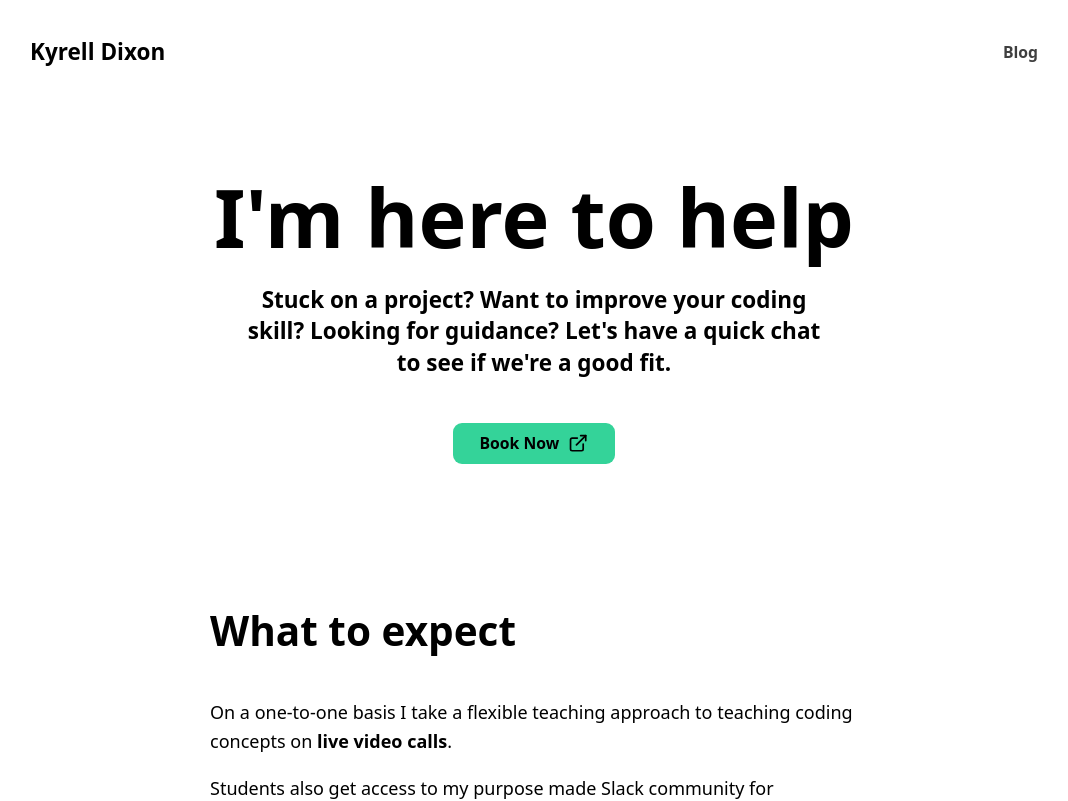
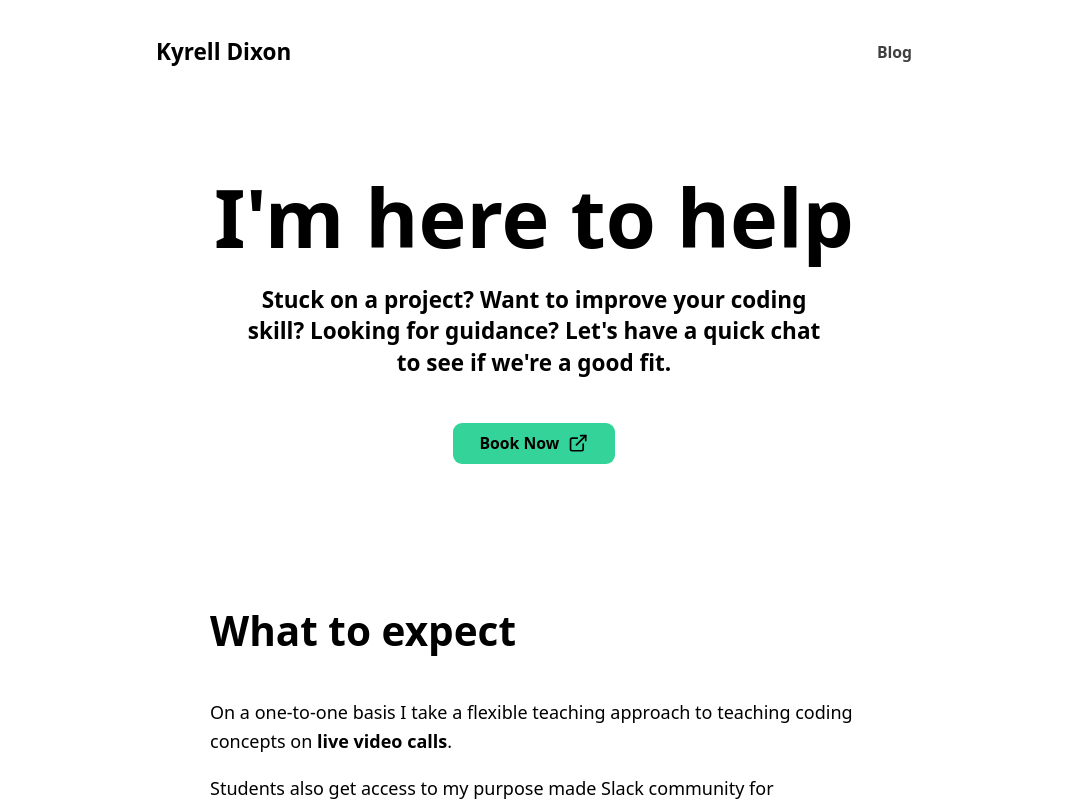
Before and after one commit to kyrelldixon/kyrelldixon.com, a Next.js app: page /coaching in a window 1280 px wide. Shown: the top 801 px of the page, without its empty margins (106-1174 px from the left). Built offline with nearby package versions, Linux system fonts and the light colour scheme; a web font is replaced by a local one; what @tailwindcss/typography would draw is missing.

Commit message:
feat: clean up blog layout

```diff
--- a/components/blog-list.js
+++ b/components/blog-list.js
@@ -4,20 +4,20 @@ import { gradients } from "styles/gradients";
 
 export default function BlogList({ posts }) {
   return (
-    <ul className="space-y-14">
+    <ul className="space-y-8">
       {posts.map((post, i) => (
         <li key={post.slug}>
           <h2
             className={`transition-colors duration-200 ease-in-out ${
               gradients[i % gradients.length]
-            } pb-4 text-3xl font-extrabold leading-tight text-center md:text-5xl lg:text-6xl`}
+            } pb-2 text-3xl font-extrabold leading-tight md:text-4xl`}
           >
             <Link href="/blog/[slug]" as={`/blog/${post.slug}`}>
               <a>{toTitleCase(post.title)}</a>
             </Link>
           </h2>
           {post.excerpt && (
-            <div className="max-w-md mx-auto text-sm md:max-w-xl md:text-base">
+            <div className="max-w-md text-sm md:max-w-xl md:text-base">
               <p>{post.excerpt}</p>
             </div>
           )}
--- a/components/header.js
+++ b/components/header.js
@@ -5,8 +5,8 @@ export default function Header({ navLinks }) {
   const router = useRouter();
 
   return (
-    <header className="inset-x-0 top-0 z-10 px-8 py-8">
-      <div className="flex items-center justify-between max-w-4xl mx-auto text-left">
+    <header className="inset-x-0 top-0 z-10 py-8">
+      <div className="flex items-center justify-between max-w-2xl mx-auto">
         <Link href="/">
           <a title="Go to Homepage">
             <h1 className="text-xl font-bold">Kyrell Dixon</h1>
--- a/components/page-layout.js
+++ b/components/page-layout.js
@@ -7,7 +7,7 @@ const navLinks = [{ title: "Blog", href: "/", icon: "blog" }];
 
 export default function PageLayout({ children, preview = false }) {
   return (
-    <div className="pb-12 md:pb-0">
+    <div className="px-8 pb-12 md:pb-0">
       {preview && <Alert preview={preview} />}
       <Header navLinks={navLinks} />
       {children}
--- a/pages/blog/[slug].js
+++ b/pages/blog/[slug].js
@@ -14,7 +14,7 @@ export default function BlogPost({ mdxSource, frontMatter }) {
   return (
     <PageLayout>
       <SEO title={title} description={excerpt} url={fullUrl} />
-      <article className="max-w-3xl px-4 pt-8 mx-auto">
+      <article className="max-w-2xl pt-8 mx-auto">
         <header className="text-center">
           <h1 className="mb-10 text-5xl font-extrabold leading-tight md:text-6xl xl:text-7xl">
             {title}
@@ -23,9 +23,6 @@ export default function BlogPost({ mdxSource, frontMatter }) {
         </header>
         <main className="prose md:prose-lg">{content}</main>
       </article>
-      <div className="px-4 py-16">
-        <Newsletter />
-      </div>
     </PageLayout>
   );
 }
--- a/pages/index.js
+++ b/pages/index.js
@@ -7,8 +7,8 @@ export default function BlogPage({ posts }) {
   return (
     <PageLayout>
       <SEO title="Home" />
-      <main className="grid grid-flow-col col-gap-16 p-4">
-        <section className="max-w-4xl py-8 mx-auto">
+      <main className="py-4">
+        <section className="max-w-2xl py-8 mx-auto">
           <BlogList posts={posts} />
         </section>
       </main>
```
